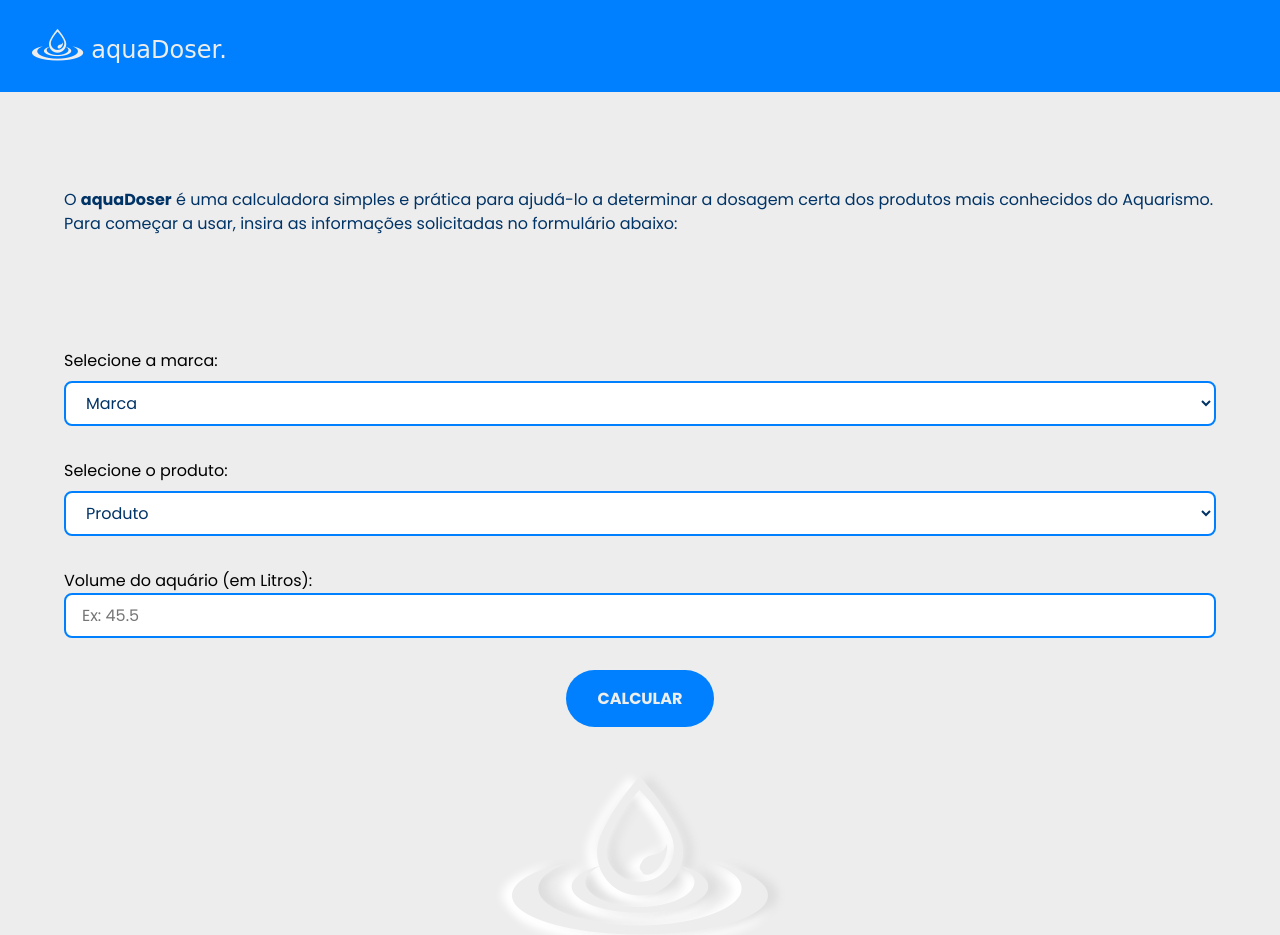
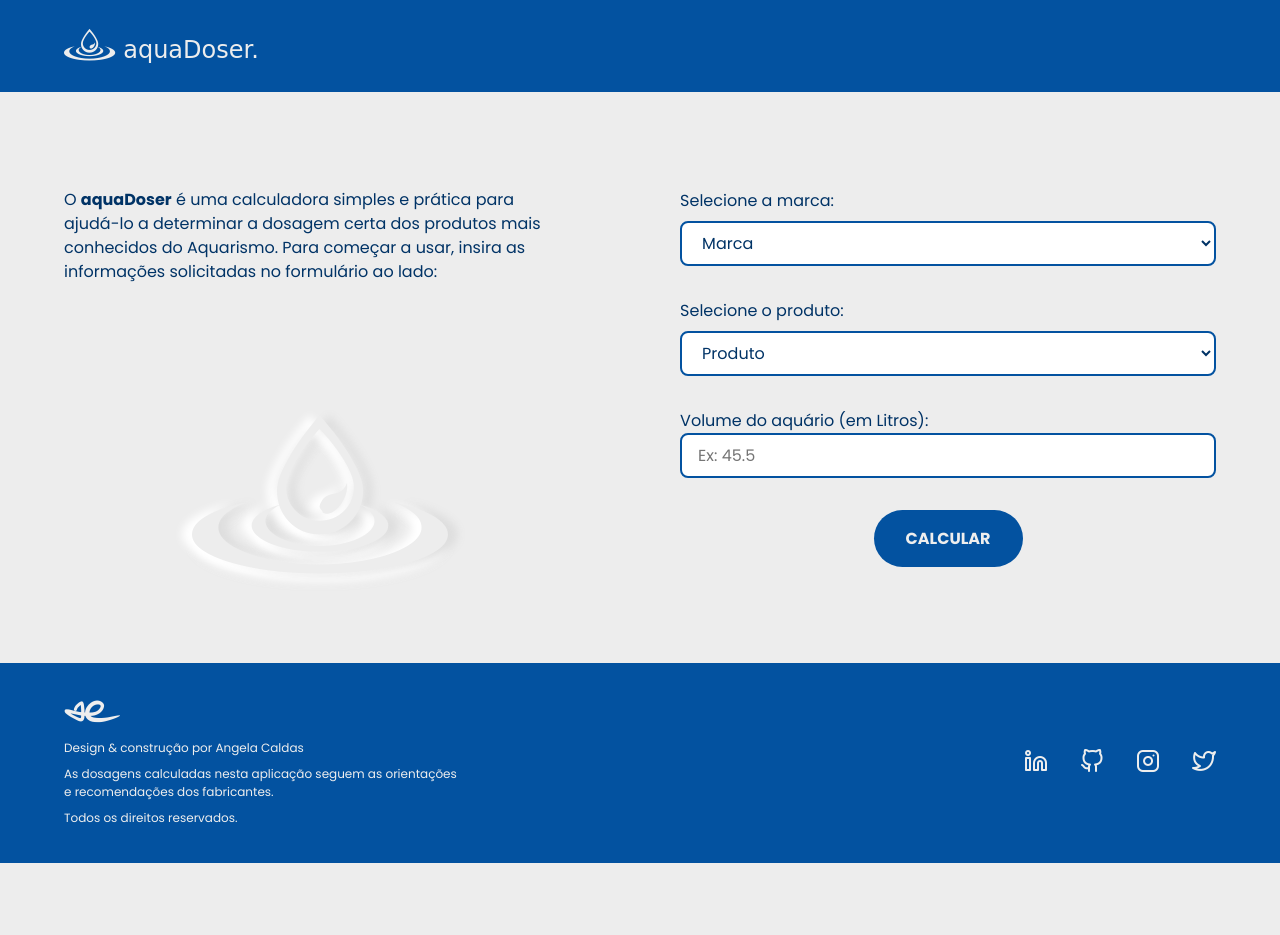
Before and after one commit to sucodelarangela/aquadoser, a plain HTML site: page index.html in a window 1280 px wide. Shown: the top 935 px of the page. After the commit the page ends 863 px from the top, so only its background shows below. Drawn offline with Linux system fonts and the light colour scheme; files whose address does not match are found by name; a web font is replaced by a local one.

Commit message:
Desktop version

```diff
--- a/assets/styles/index.css
+++ b/assets/styles/index.css
@@ -16,7 +16,7 @@
   --logo-font: 'Coiny', cursive;
   /* colors */
   --hue-blue: 210;
-  --header-color: hsl(var(--hue-blue), 100%, 50%);
+  --header-color: hsl(var(--hue-blue), 96%, 32%);
   --font-color: hsl(var(--hue-blue), 100%, 20%);
   --bg-color: hsl(0, 0%, 93%);
   --white: hsl(0, 0%, 100%);
@@ -80,7 +80,7 @@ main {
   font-size: 10rem;
   color: var(--bg-color);
   text-shadow: -10px 0 0.5rem var(--white), 10px 0 0.5rem var(--white-87),
-    0 10px 0.5rem var(--white);
+    0 10px 0.5rem var(--white), 0 10px 0.5rem var(--white-87);
 }
 
 .about.close {
@@ -150,6 +150,7 @@ main {
 
 .legend {
   margin-bottom: 0.5rem;
+  color: var(--font-color);
 }
 
 .manufacturer {
@@ -240,10 +241,6 @@ main {
   margin: 0 auto;
 }
 
-.footer .icon-logo {
-  text-align: center;
-}
-
 .social,
 .links {
   justify-content: center;
@@ -262,12 +259,20 @@ main {
 }
 
 .footer i:hover {
-  color: var(--font-color);
+  padding: 4px;
+  border-radius: 0.5rem;
+  box-shadow: 4px 2px 0.5rem #003366, -4px 0 0.5rem #0580fa,
+    2px 4px 0.5rem #003366, 0 -4px 0.5rem #0580fa;
+  color: var(--white);
   transition: 0.2s;
 }
 
 /* ---------- MEDIA QUERIES ---------- */
 @media screen and (min-width: 768px) {
+  .header.container {
+    padding: 1.75rem 4rem;
+  }
+
   .container {
     padding: 1rem 4rem;
     margin: 5rem 0 0;
@@ -295,4 +300,41 @@ main {
 }
 
 @media screen and (min-width: 992px) {
+  main {
+    display: grid;
+    grid-auto-flow: column;
+    margin-bottom: 5rem;
+    justify-content: space-around;
+  }
+
+  .watermark {
+    position: absolute;
+    top: 65%;
+    left: 25%;
+    z-index: -1;
+  }
+
+  .about,
+  .calculator {
+    max-width: 700px;
+  }
+
+  .text .click::before {
+    content: ' Para começar a usar, insira as informações solicitadas no formulário ao lado:';
+  }
+
+  .footer {
+    padding: 1.75rem 4rem;
+    display: flex;
+    align-items: center;
+    justify-content: space-between;
+  }
+
+  .brand a {
+    justify-content: start;
+  }
+
+  .brand p {
+    text-align: left;
+  }
 }
```
